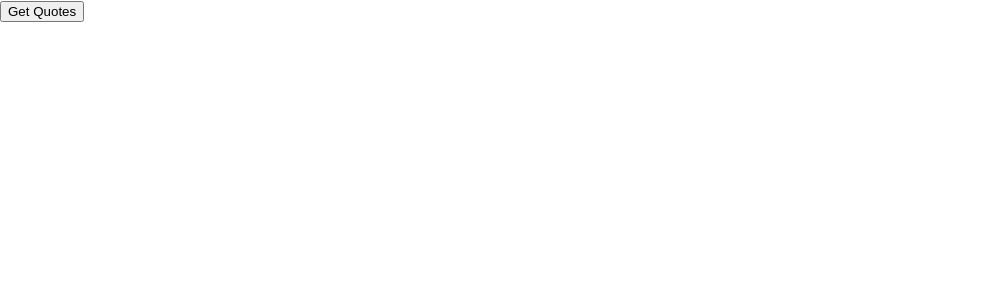
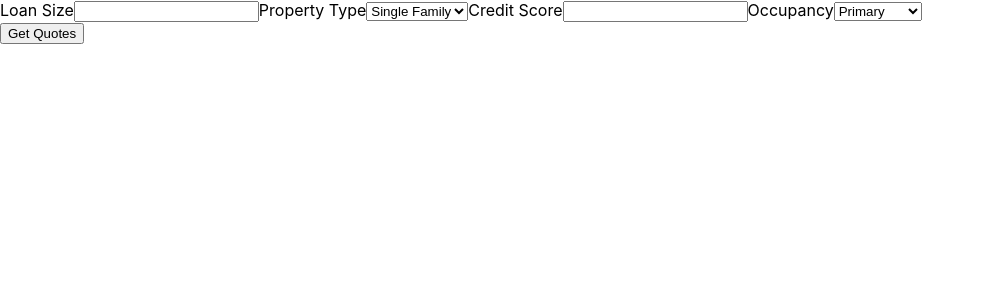
Before and after one commit to brianwashington/rate-quote, a Next.js app: page / in a window 1280 px wide. Shown: the top 300 px of the page, without its empty margins (0-985 px from the left). Built offline with nearby package versions, Linux system fonts and the light colour scheme.

Commit message:
added component and actions/reducers to enable the user to input loan info

```diff
--- /dev/null
+++ b/components/LoanInfo.js
@@ -0,0 +1,61 @@
+import {
+  updateCreditScore,
+  updateLoanSize,
+  updateOccupancy,
+  updatePropertyType,
+} from '../state/actions'
+
+export default function LoanInfo({ dispatch }) {
+  function handleChange(event) {
+    const { target } = event
+    const { name, value } = target
+
+    switch (name) {
+      case 'loan-size':
+        dispatch(updateLoanSize(value))
+        break
+
+      case 'property-type':
+        dispatch(updatePropertyType(value))
+        break
+
+      case 'credit-score':
+        dispatch(updateCreditScore(value))
+        break
+
+      case 'occupancy':
+        dispatch(updateOccupancy(value))
+        break
+    }
+  }
+
+  return (
+    <div>
+      <label htmlFor='loan-size'>
+        <span>Loan Size</span>
+        <input onChange={handleChange} type='search' name='loan-size' />
+      </label>
+      <label htmlFor='property-type'>
+        <span>Property Type</span>
+        <select onChange={handleChange} name='property-type'>
+          <option value='SingleFamily'>Single Family</option>
+          <option value='Condo'>Condo</option>
+          <option value='Townhouse'>Townhouse</option>
+          <option value='MultiFamily'>Multi Family</option>
+        </select>
+      </label>
+      <label htmlFor='credit-score'>
+        <span>Credit Score</span>
+        <input onChange={handleChange} type='search' name='credit-score' />
+      </label>
+      <label htmlFor='occupancy'>
+        <span>Occupancy</span>
+        <select onChange={handleChange} name='occupancy'>
+          <option value='Primary'>Primary</option>
+          <option value='Secondary'>Secondary</option>
+          <option value='Investment'>Investment</option>
+        </select>
+      </label>
+    </div>
+  )
+}
--- a/pages/index.js
+++ b/pages/index.js
@@ -1,3 +1,5 @@
+import LoanInfo from '../components/LoanInfo'
+
 import { connect } from 'react-redux'
 import { fetchData } from '../state/actions'
 
@@ -8,9 +10,12 @@ function Home({ dispatch }) {
   }
 
   return (
-    <form onSubmit={submitHandler}>
-      <button type='submit'>Get Quotes</button>
-    </form>
+    <div>
+      <LoanInfo dispatch={dispatch} />
+      <form onSubmit={submitHandler}>
+        <button type='submit'>Get Quotes</button>
+      </form>
+    </div>
   )
 }
 
--- a/state/actions.js
+++ b/state/actions.js
@@ -38,4 +38,46 @@ const fetchData = () => {
   }
 }
 
-export { fetchData }
+const updateLoanSize = (input) => {
+  return async (dispatch) => {
+    return dispatch({
+      type: 'UPDATE_LOAN_SIZE',
+      input,
+    })
+  }
+}
+
+const updatePropertyType = (input) => {
+  return async (dispatch) => {
+    return dispatch({
+      type: 'UPDATE_PROPERTY_TYPE',
+      input,
+    })
+  }
+}
+
+const updateCreditScore = (input) => {
+  return async (dispatch) => {
+    return dispatch({
+      type: 'UPDATE_CREDIT_SCORE',
+      input,
+    })
+  }
+}
+
+const updateOccupancy = (input) => {
+  return async (dispatch) => {
+    return dispatch({
+      type: 'UPDATE_OCCUPANCY',
+      input,
+    })
+  }
+}
+
+export {
+  fetchData,
+  updateLoanSize,
+  updatePropertyType,
+  updateCreditScore,
+  updateOccupancy,
+}
--- a/state/reducer.js
+++ b/state/reducer.js
@@ -10,8 +10,48 @@ function rateQuotes(state = [], action) {
   }
 }
 
+function loanInfo(
+  state = {
+    loanSize: null,
+    propertyType: 'SingleFamily',
+    creditScore: null,
+    occupancy: 'Primary',
+  },
+  action
+) {
+  switch (action.type) {
+    case 'UPDATE_LOAN_SIZE':
+      return {
+        ...state,
+        loanSize: action.input,
+      }
+
+    case 'UPDATE_PROPERTY_TYPE':
+      return {
+        ...state,
+        propertyType: action.input,
+      }
+
+    case 'UPDATE_CREDIT_SCORE':
+      return {
+        ...state,
+        creditScore: action.input,
+      }
+
+    case 'UPDATE_OCCUPANCY':
+      return {
+        ...state,
+        occupancy: action.input,
+      }
+
+    default:
+      return state
+  }
+}
+
 const rootReducer = combineReducers({
   rateQuotes,
+  loanInfo,
 })
 
 export default rootReducer
```
